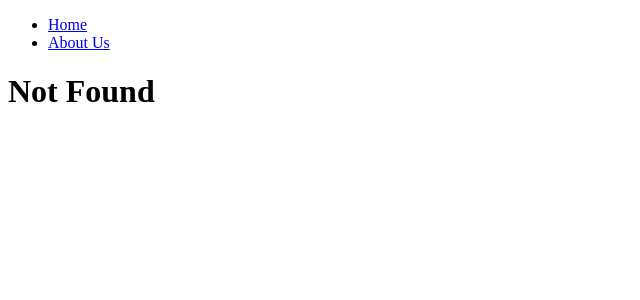
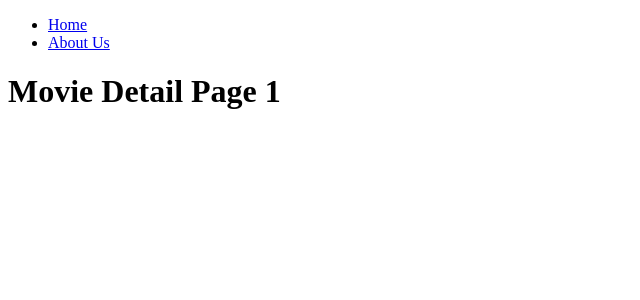
Before and after one commit to hyunjeong-git/learn-next, a Next.js app: page /movies/1 in a window 1280 px wide. Before the commit this address had no page. Shown: the top 300 px of the page, without its empty margins (0-640 px from the left). Built offline with nearby package versions, Linux system fonts and the light colour scheme.

Commit message:
feat: prop를 통해 id 화면 표시

```diff
--- /dev/null
+++ b/app/(movie)/movies/[id]/page.tsx
@@ -0,0 +1,7 @@
+export default function MovieDetailPage({
+  params: { id },
+}: {
+  params: { id: string };
+}) {
+  return <h1>Movie Detail Page {id}</h1>;
+}
--- a/app/components/Navigation.tsx
+++ b/app/components/Navigation.tsx
@@ -4,7 +4,6 @@ import { usePathname } from "next/navigation";
 
 export default function Navigation() {
   const path = usePathname();
-  console.log(path);
 
   return (
     <nav>
```
